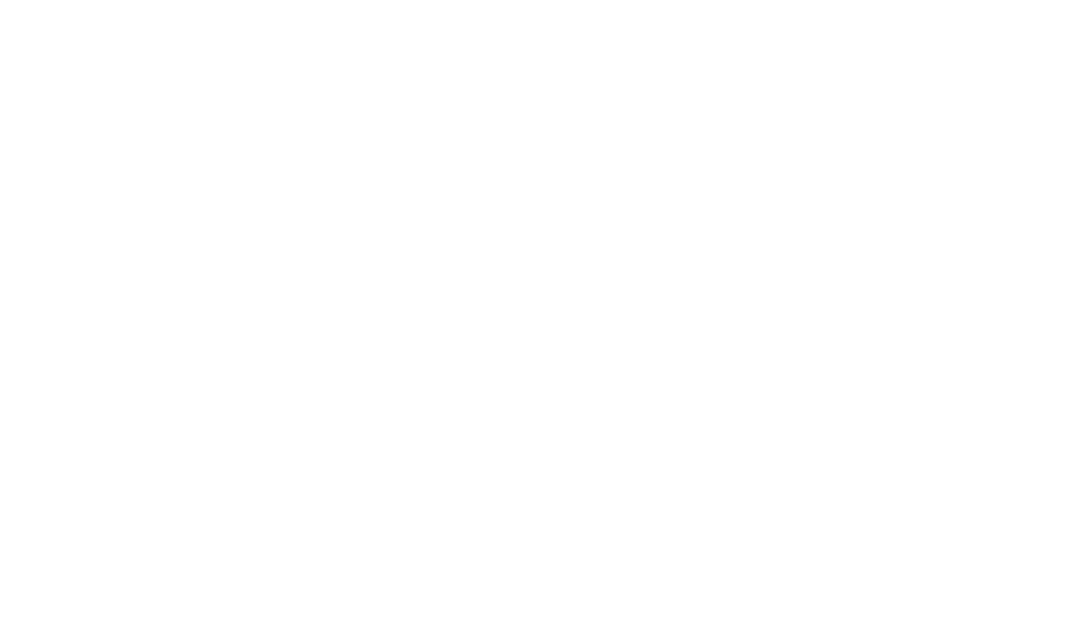
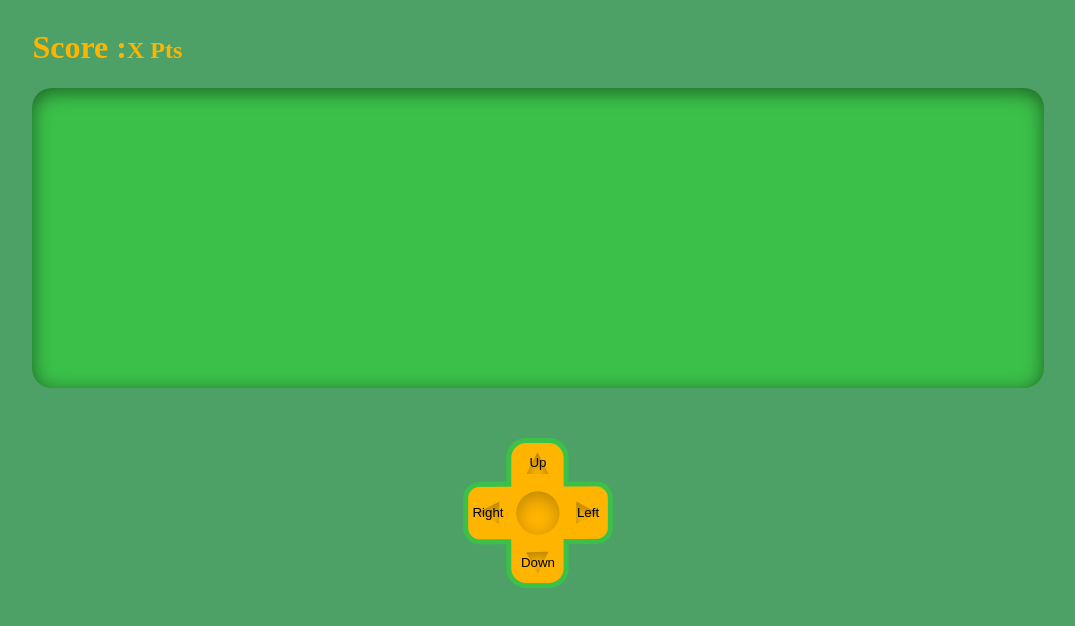
Before and after one commit to fflachat/WCS-Project1-Snake, a website: page game.html in a window 1280 px wide. Shown: the whole page, without its empty margins (102-1177 px from the left). Drawn offline with Linux system fonts and the light colour scheme.

Commit message:
modified game page : add gamepad with button, canva, and static score

```diff
--- a/game.html
+++ b/game.html
@@ -4,7 +4,23 @@
     <meta charset="UTF-8" />
     <meta http-equiv="X-UA-Compatible" content="IE=edge" />
     <meta name="viewport" content="width=device-width, initial-scale=1.0" />
+    <link rel="stylesheet" href="style.css" />
     <title>Game</title>
   </head>
-  <body></body>
+  <body>
+    <div class="score">
+      <h1>Score :</h1>
+      <h2>X Pts</h2>
+    </div>
+    <canvas> </canvas>
+
+    <div class="gamepadBtn">
+      <button class="directionBtn" id="up">Up</button>
+      <button class="directionBtn" id="down">Down</button>
+      <button class="directionBtn" id="left">Left</button>
+      <button class="directionBtn" id="right">Right</button>
+    </div>
+
+    <nav></nav>
+  </body>
 </html>
--- a/style.css
+++ b/style.css
@@ -0,0 +1,74 @@
+:root {
+  --bgColor: #4da167;
+  --secondColor: #3bc14a;
+  --thridColor: #ffb400;
+}
+
+html {
+  background-color: var(--bgColor);
+}
+
+/*GAME PAGE */
+
+body {
+  display: flex;
+  flex-direction: column;
+  justify-content: space-between;
+  align-items: center;
+  color: white;
+}
+
+.score {
+  color: var(--thridColor);
+  display: flex;
+  width: 80%;
+  justify-content: flex-start;
+  align-items: baseline;
+}
+
+canvas {
+  width: 80%;
+  height: 300px;
+  border-radius: 20px;
+  background-color: var(--secondColor);
+  margin-bottom: 50px;
+  box-shadow: 0px 4px 20px 0px #00000080 inset;
+}
+
+.gamepadBtn {
+  display: grid;
+  width: 150px;
+  height: 150px;
+  background-image: url(assets/GamePad.png);
+  grid-template-columns: repeat(3, 1fr);
+  grid-template-rows: repeat(3, 1fr);
+}
+
+.directionBtn {
+  background-color: transparent;
+  background-repeat: no-repeat;
+  border: none;
+  cursor: pointer;
+  overflow: hidden;
+  outline: none;
+}
+
+#up {
+  grid-column: 2;
+  grid-row: 1;
+}
+
+#down {
+  grid-column: 2;
+  grid-row: 3;
+}
+
+#left {
+  grid-column: 3;
+  grid-row: 2;
+}
+
+#right {
+  grid-column: 1;
+  grid-row: 2;
+}
```
